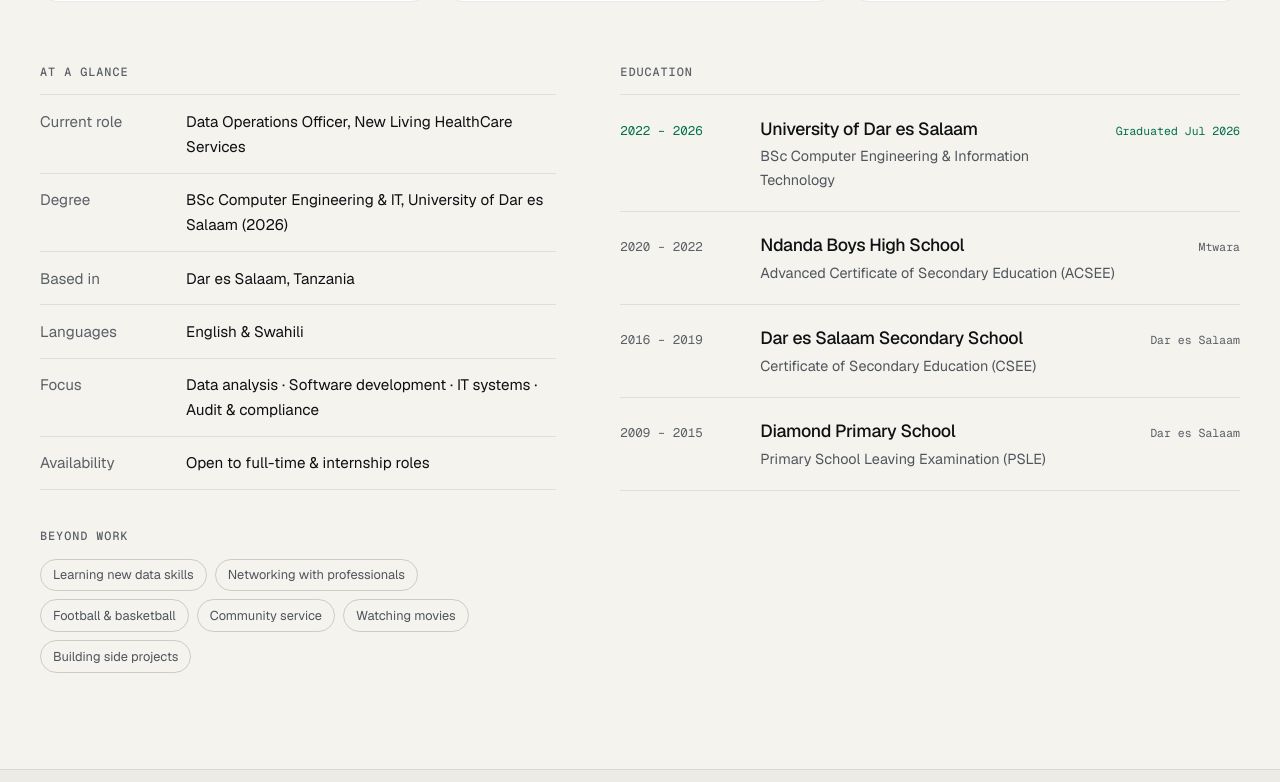
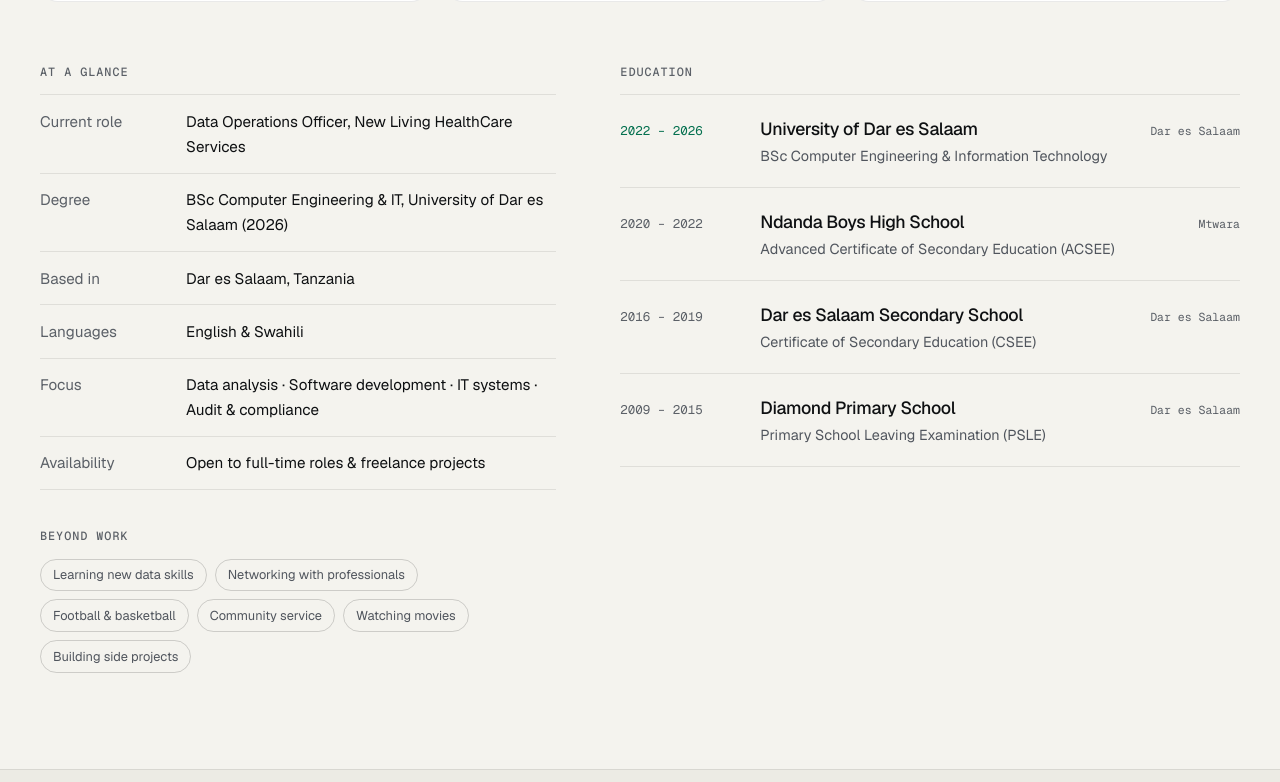
Before and after one commit to godwin105/godwin-portfolio, a React (Vite) app: page / in a window 1280 px wide. Shown: the part 2078-2860 px from the top of the page. Built offline with nearby package versions, Linux system fonts and the light colour scheme.

Commit message:
Fixing errors

```diff
--- a/src/components/About.jsx
+++ b/src/components/About.jsx
@@ -16,7 +16,7 @@ const info = [
   { key: 'Based in', val: 'Dar es Salaam, Tanzania' },
   { key: 'Languages', val: 'English & Swahili' },
   { key: 'Focus', val: 'Data analysis · Software development · IT systems · Audit & compliance' },
-  { key: 'Availability', val: 'Open to full-time & internship roles' },
+  { key: 'Availability', val: 'Open to full-time roles & freelance projects' },
 ]
 
 const pillars = [
--- a/src/components/About.module.css
+++ b/src/components/About.module.css
@@ -111,7 +111,7 @@
 .eduSchool { font-size: 1.1rem; font-weight: 500; letter-spacing: -0.02em; }
 .eduDegree { font-size: 0.9rem; color: var(--muted); margin-top: 0.15rem; }
 .eduNote { font-family: var(--mono); font-size: 0.72rem; color: var(--faint); white-space: nowrap; }
-.eduLatest .eduYear, .eduLatest .eduNote { color: var(--accent); }
+.eduLatest .eduYear { color: var(--accent); }
 
 @media (max-width: 1000px) {
   .lower { grid-template-columns: 1fr; gap: 3rem; }
--- a/src/components/Contact.jsx
+++ b/src/components/Contact.jsx
@@ -51,7 +51,7 @@ export default function Contact() {
             <p className={styles.desc}>
               Whether you need data analysed, a web app built, IT systems and networks
               set up, or records checked for accuracy and compliance, I'm open to
-              full-time roles, internships and freelance projects. Send a message and
+              full-time roles and freelance projects. Send a message and
               I'll get back to you.
             </p>
 
--- a/src/data.js
+++ b/src/data.js
@@ -213,7 +213,7 @@ export const projects = [
 ]
 
 export const education = [
-  { year: '2022 – 2026', school: 'University of Dar es Salaam', degree: 'BSc Computer Engineering & Information Technology', note: 'Graduated Jul 2026', latest: true },
+  { year: '2022 – 2026', school: 'University of Dar es Salaam', degree: 'BSc Computer Engineering & Information Technology', note: 'Dar es Salaam', latest: true },
   { year: '2020 – 2022', school: 'Ndanda Boys High School', degree: 'Advanced Certificate of Secondary Education (ACSEE)', note: 'Mtwara' },
   { year: '2016 – 2019', school: 'Dar es Salaam Secondary School', degree: 'Certificate of Secondary Education (CSEE)', note: 'Dar es Salaam' },
   { year: '2009 – 2015', school: 'Diamond Primary School', degree: 'Primary School Leaving Examination (PSLE)', note: 'Dar es Salaam' },
```
